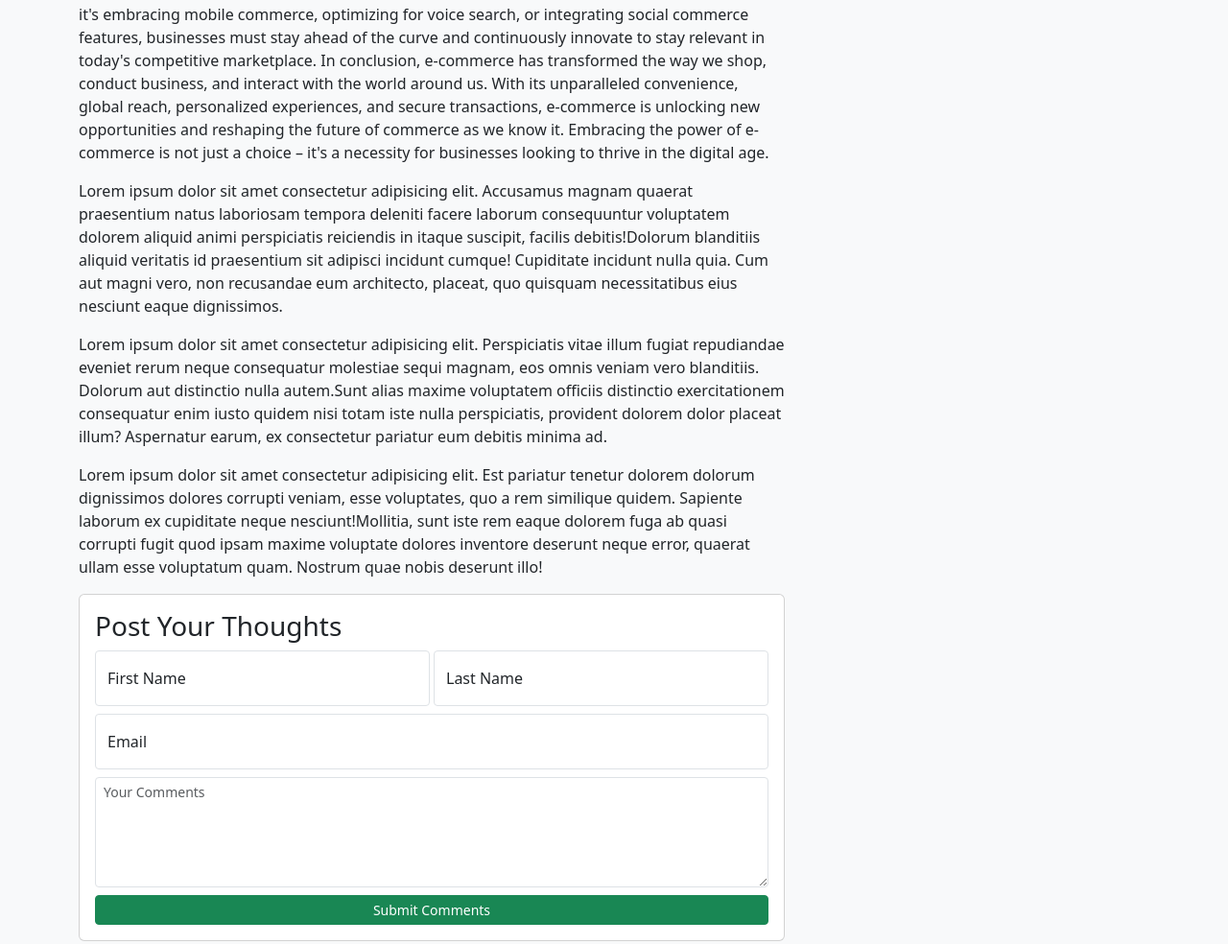
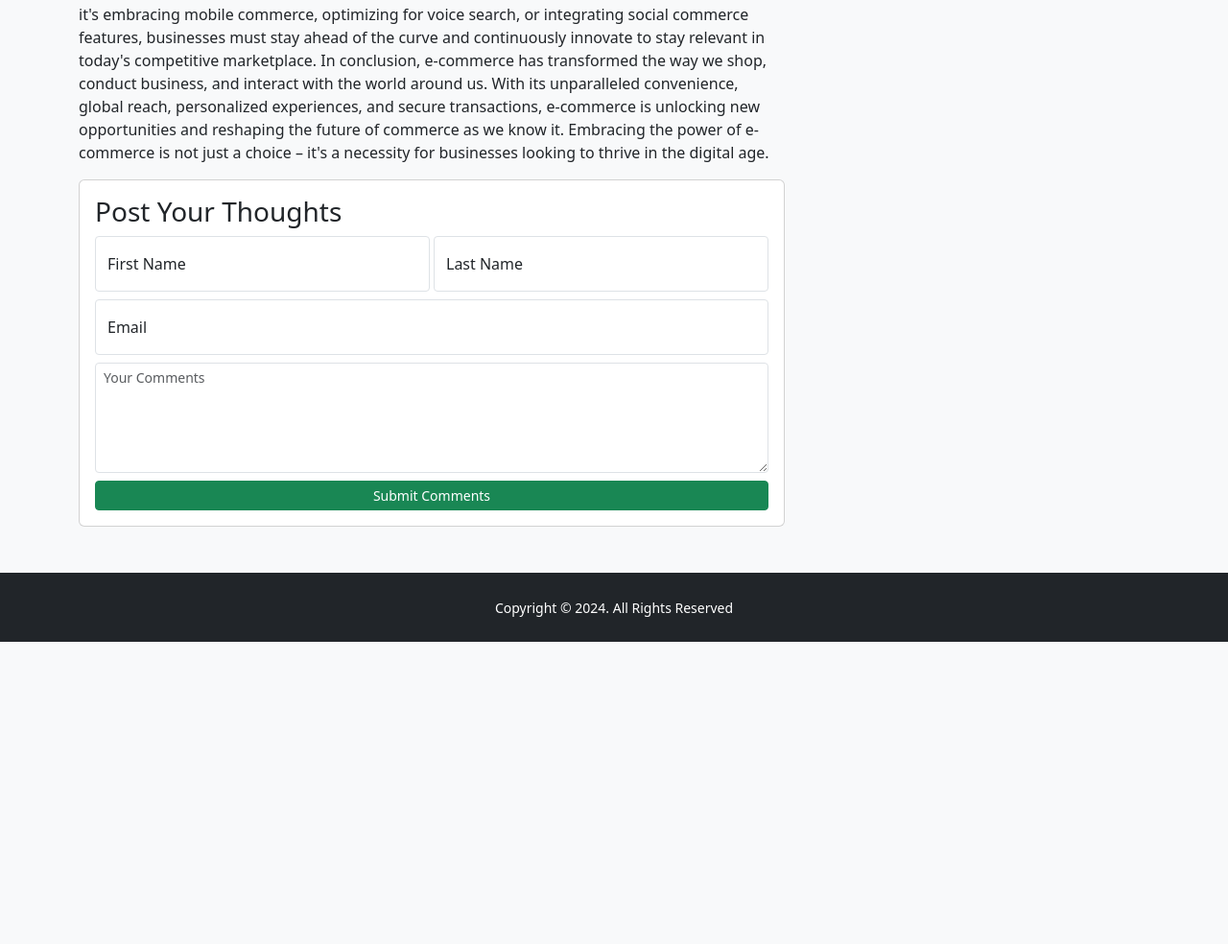
Before and after one commit to Shonex122/Product-BT, a plain HTML site: page pages.html in a window 1280 px wide. Shown: the part 1641-2625 px from the top of the page at 96% size. After the commit the page ends 2310 px from the top, so only its background shows below. Drawn offline with nearby package versions, Linux system fonts and the light colour scheme.

```diff
--- a/pages.html
+++ b/pages.html
@@ -186,48 +186,6 @@
                     commerce as we know it. Embracing the power of e-commerce is
                     not just a choice – it's a necessity for businesses looking
                     to thrive in the digital age.</span
-                  >
-                </p>
-                <p>
-                  <span
-                    >Lorem ipsum dolor sit amet consectetur adipisicing elit.
-                    Accusamus magnam quaerat praesentium natus laboriosam
-                    tempora deleniti facere laborum consequuntur voluptatem
-                    dolorem aliquid animi perspiciatis reiciendis in itaque
-                    suscipit, facilis debitis!</span
-                  ><span
-                    >Dolorum blanditiis aliquid veritatis id praesentium sit
-                    adipisci incidunt cumque! Cupiditate incidunt nulla quia.
-                    Cum aut magni vero, non recusandae eum architecto, placeat,
-                    quo quisquam necessitatibus eius nesciunt eaque
-                    dignissimos.</span
-                  >
-                </p>
-                <p>
-                  <span
-                    >Lorem ipsum dolor sit amet consectetur adipisicing elit.
-                    Perspiciatis vitae illum fugiat repudiandae eveniet rerum
-                    neque consequatur molestiae sequi magnam, eos omnis veniam
-                    vero blanditiis. Dolorum aut distinctio nulla autem.</span
-                  ><span
-                    >Sunt alias maxime voluptatem officiis distinctio
-                    exercitationem consequatur enim iusto quidem nisi totam iste
-                    nulla perspiciatis, provident dolorem dolor placeat illum?
-                    Aspernatur earum, ex consectetur pariatur eum debitis minima
-                    ad.</span
-                  >
-                </p>
-                <p>
-                  <span
-                    >Lorem ipsum dolor sit amet consectetur adipisicing elit.
-                    Est pariatur tenetur dolorem dolorum dignissimos dolores
-                    corrupti veniam, esse voluptates, quo a rem similique
-                    quidem. Sapiente laborum ex cupiditate neque nesciunt!</span
-                  ><span
-                    >Mollitia, sunt iste rem eaque dolorem fuga ab quasi
-                    corrupti fugit quod ipsam maxime voluptate dolores inventore
-                    deserunt neque error, quaerat ullam esse voluptatum quam.
-                    Nostrum quae nobis deserunt illo!</span
                   >
                 </p>
               </div>
```
Also changed, not shown: search.html (+10 -10 lines).
